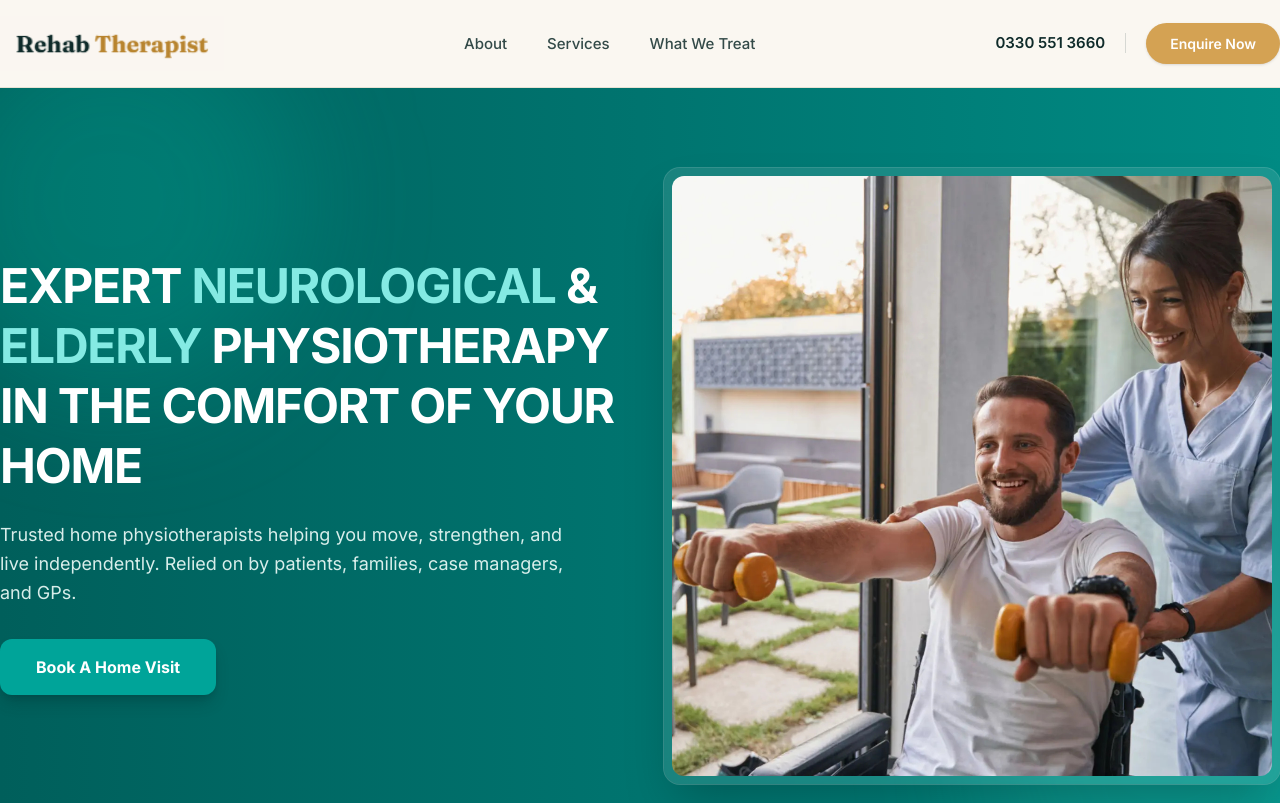
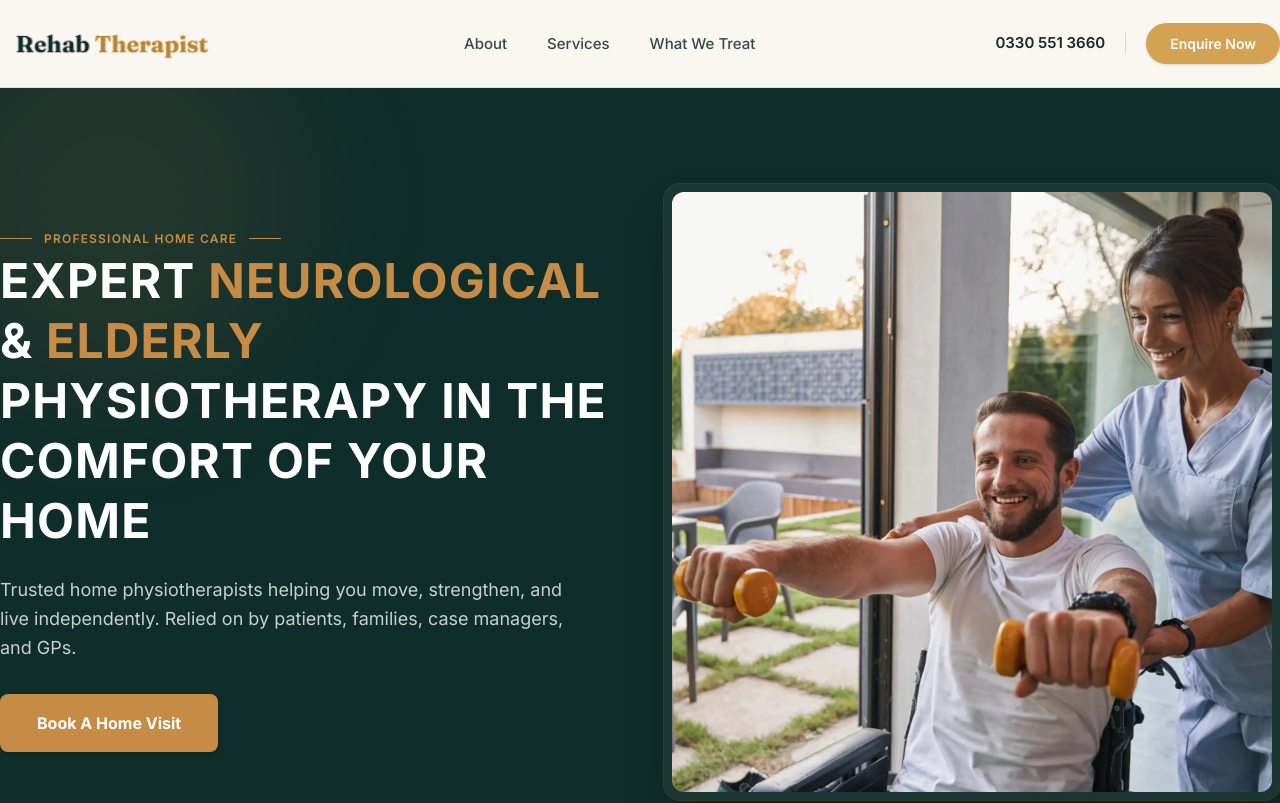
Before and after one commit to Sijan666/rehabTherapy, a React (Vite) app: page /about-us in a window 1280 px wide. Shown: the top 803 px of the page. Built offline with nearby package versions, Linux system fonts and the light colour scheme.

Commit message:
feat(update): about page HeroSection section

```diff
--- a/src/components/pages/about/HeroSection.jsx
+++ b/src/components/pages/about/HeroSection.jsx
@@ -6,27 +6,38 @@ import Image from "@/components/Image";
 
 export default function HeroSection() {
   return (
-    <section className="relative overflow-hidden bg-gradient-to-r from-[#005f5B] via-[#00746F] to-[#008B84] text-white">
-      {/*  Background  */}
-      <div className="pointer-events-none absolute -left-20 -top-20 h-96 w-96 rounded-full bg-teal-400/20 blur-3xl" />
-      <div className="pointer-events-none absolute -bottom-20 -right-20 h-96 w-96 rounded-full bg-teal-300/15 blur-3xl" />
+    <section className="relative overflow-hidden bg-[#0F2D2A] text-[#F8F7F2]">
+      {/* Background Soft Glows */}
+      <div className="pointer-events-none absolute -left-20 -top-20 h-96 w-96 rounded-full bg-[#C68B45]/10 blur-3xl" />
+      <div className="pointer-events-none absolute -bottom-20 -right-20 h-96 w-96 rounded-full bg-[#112926]/40 blur-3xl" />
 
       <Container>
-        <div className="relative z-10 grid grid-cols-1 items-center gap-8 py-12 md:grid-cols-2 md:gap-12 lg:py-20">
+        <div className="relative z-10 grid grid-cols-1 items-center gap-8 py-16 md:grid-cols-2 md:gap-12 lg:py-24">
           {/* Left Text Content */}
           <div className="flex flex-col items-start space-y-5 sm:space-y-6">
-            <h1 className="text-3xl font-extrabold uppercase leading-tight tracking-tight sm:text-4xl md:text-5xl">
-              Expert <span className="text-[#84EAE3]">Neurological</span> &amp;{" "}
-              <span className="text-[#84EAE3]">Elderly</span> Physiotherapy in
+            {/* Sub-header Badge */}
+            <div className="inline-flex items-center gap-3 mb-1">
+              <span className="h-[1px] w-8 bg-[#C68B45]"></span>
+              <span className="text-[#C68B45] uppercase tracking-widest text-xs font-semibold">
+                Professional Home Care
+              </span>
+              <span className="h-[1px] w-8 bg-[#C68B45]"></span>
+            </div>
+
+            <h1 className="text-3xl font-extrabold uppercase leading-tight tracking-wide sm:text-4xl md:text-5xl text-white">
+              Expert <span className="text-[#C68B45]">Neurological</span> &amp;{" "}
+              <span className="text-[#C68B45]">Elderly</span> Physiotherapy in
               the Comfort of Your Home
             </h1>
-            <p className="max-w-xl text-base font-normal leading-relaxed text-teal-50/90 sm:text-lg">
+
+            <p className="max-w-xl text-base font-normal leading-relaxed text-[#F8F7F2]/80 sm:text-lg">
               Trusted home physiotherapists helping you move, strengthen, and
               live independently. Relied on by patients, families, case
               managers, and GPs.
             </p>
+
             <div className="pt-2">
-              <Button className="rounded-xl !bg-[#00A499] px-7 py-3.5 text-base font-bold text-white shadow-lg shadow-teal-950/30 transition-all duration-300 hover:!bg-[#008B82] hover:shadow-xl hover:shadow-teal-950/40 focus:outline-none focus:ring-2 focus:ring-[#00A499] focus:ring-offset-2 active:scale-95 sm:px-9 sm:py-4">
+              <Button className="cursor-pointer rounded-lg bg-[#C68B45] hover:bg-[#B37A38] px-7 py-3.5 text-base font-bold text-white shadow-md hover:shadow-lg border border-[#C68B45]/30 focus:outline-none focus:ring-2 focus:ring-[#C68B45] focus:ring-offset-2 sm:px-9 sm:py-4">
                 Book A Home Visit
               </Button>
             </div>
@@ -34,7 +45,7 @@ export default function HeroSection() {
 
           {/* Right Image Container */}
           <div className="relative flex justify-center lg:justify-end">
-            <div className="group relative w-full max-w-md overflow-hidden rounded-2xl bg-white/10 p-2 shadow-2xl backdrop-blur-md ring-1 ring-white/20 transition-all duration-500 hover:shadow-teal-950/50 lg:max-w-none">
+            <div className="group relative w-full max-w-md overflow-hidden rounded-2xl bg-white/5 p-2 shadow-2xl backdrop-blur-md ring-1 ring-[#C68B45]/20 transition-all duration-500 hover:shadow-[#C68B45]/10 lg:max-w-none">
               <div className="overflow-hidden rounded-xl">
                 <Image
                   imgSrc={aboutBanner}
@@ -49,3 +60,55 @@ export default function HeroSection() {
     </section>
   );
 }
+
+// import React from "react";
+// import aboutBanner from "../../../assets/aboutBanner.png";
+// import Container from "@/components/Container";
+// import Button from "@/components/Button";
+// import Image from "@/components/Image";
+
+// export default function HeroSection() {
+//   return (
+//     <section className="relative overflow-hidden bg-gradient-to-r from-[#005f5B] via-[#00746F] to-[#008B84] text-white">
+//       {/*  Background  */}
+//       <div className="pointer-events-none absolute -left-20 -top-20 h-96 w-96 rounded-full bg-teal-400/20 blur-3xl" />
+//       <div className="pointer-events-none absolute -bottom-20 -right-20 h-96 w-96 rounded-full bg-teal-300/15 blur-3xl" />
+
+//       <Container>
+//         <div className="relative z-10 grid grid-cols-1 items-center gap-8 py-12 md:grid-cols-2 md:gap-12 lg:py-20">
+//           {/* Left Text Content */}
+//           <div className="flex flex-col items-start space-y-5 sm:space-y-6">
+//             <h1 className="text-3xl font-extrabold uppercase leading-tight tracking-tight sm:text-4xl md:text-5xl">
+//               Expert <span className="text-[#84EAE3]">Neurological</span> &amp;{" "}
+//               <span className="text-[#84EAE3]">Elderly</span> Physiotherapy in
+//               the Comfort of Your Home
+//             </h1>
+//             <p className="max-w-xl text-base font-normal leading-relaxed text-teal-50/90 sm:text-lg">
+//               Trusted home physiotherapists helping you move, strengthen, and
+//               live independently. Relied on by patients, families, case
+//               managers, and GPs.
+//             </p>
+//             <div className="pt-2">
+//               <Button className="rounded-xl !bg-[#00A499] px-7 py-3.5 text-base font-bold text-white shadow-lg shadow-teal-950/30 transition-all duration-300 hover:!bg-[#008B82] hover:shadow-xl hover:shadow-teal-950/40 focus:outline-none focus:ring-2 focus:ring-[#00A499] focus:ring-offset-2 active:scale-95 sm:px-9 sm:py-4">
+//                 Book A Home Visit
+//               </Button>
+//             </div>
+//           </div>
+
+//           {/* Right Image Container */}
+//           <div className="relative flex justify-center lg:justify-end">
+//             <div className="group relative w-full max-w-md overflow-hidden rounded-2xl bg-white/10 p-2 shadow-2xl backdrop-blur-md ring-1 ring-white/20 transition-all duration-500 hover:shadow-teal-950/50 lg:max-w-none">
+//               <div className="overflow-hidden rounded-xl">
+//                 <Image
+//                   imgSrc={aboutBanner}
+//                   alt="Home Physiotherapy Care"
+//                   className="h-full w-full object-cover transition-transform duration-700 ease-out group-hover:scale-105"
+//                 />
+//               </div>
+//             </div>
+//           </div>
+//         </div>
+//       </Container>
+//     </section>
+//   );
+// }
```
